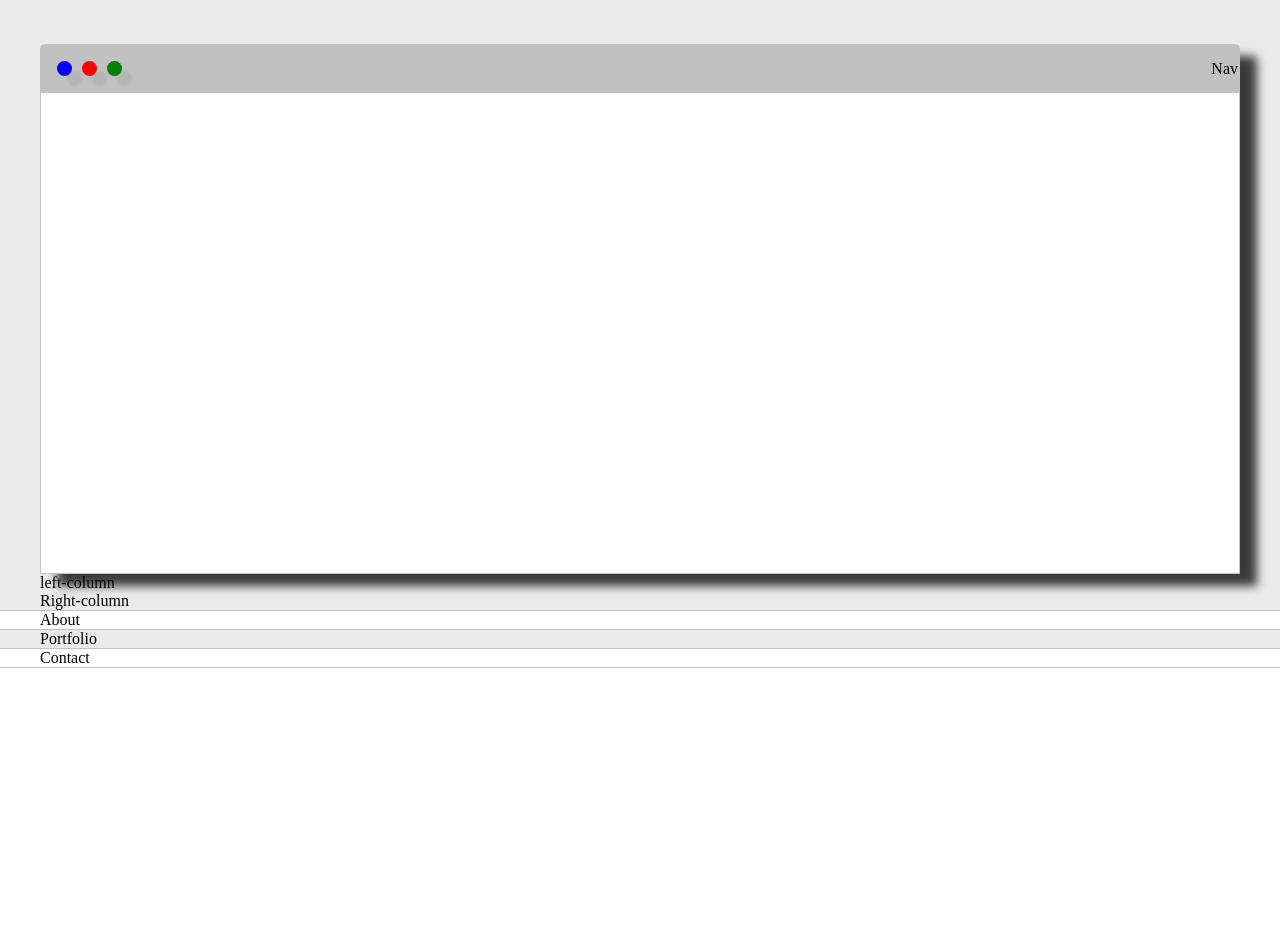
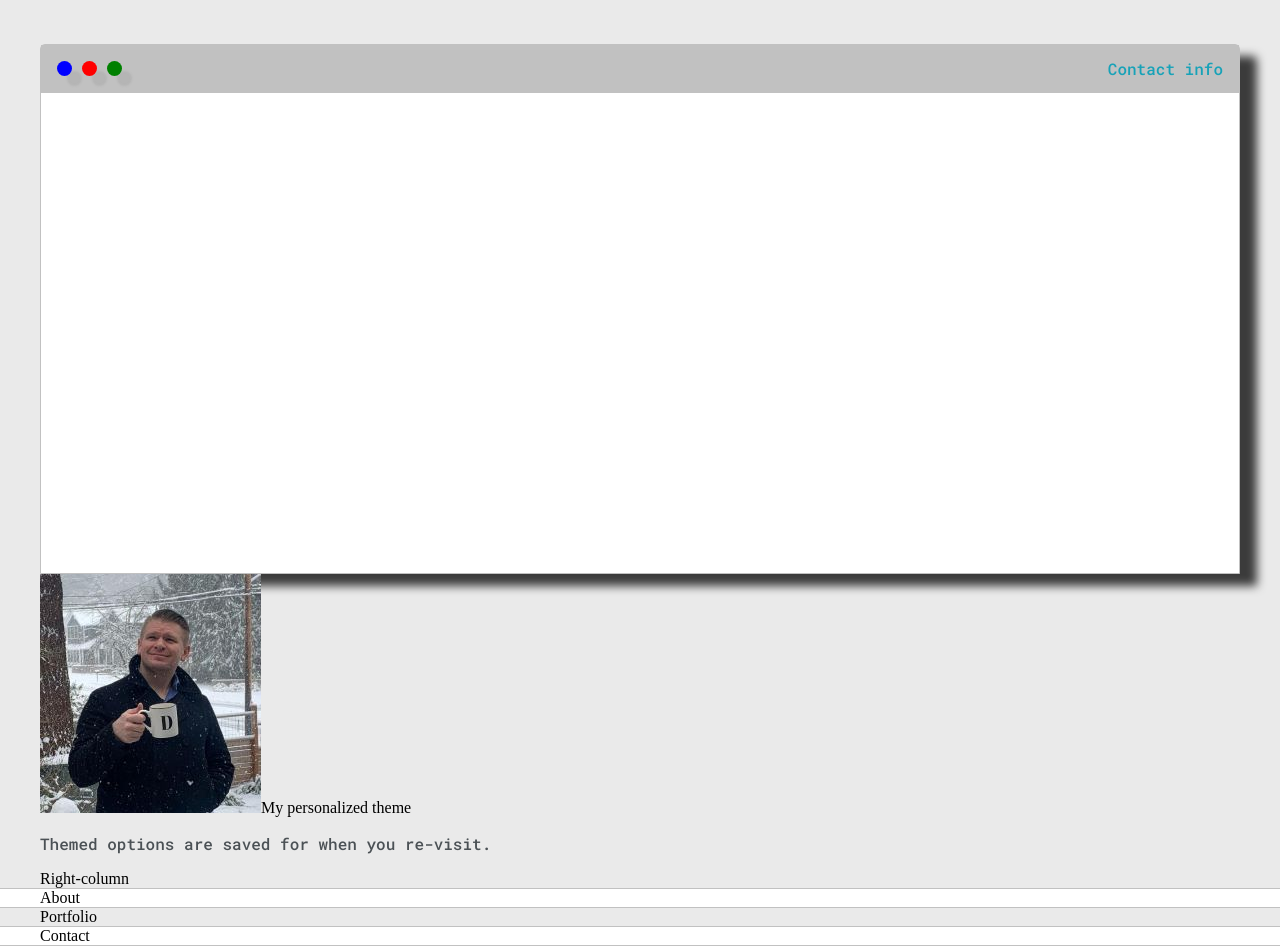
Before and after one commit to atcook68/Website01, a plain HTML site: page index.html in a window 1280 px wide. Shown: the part 132-1078 px from the top of the page. Before the commit the page ends 800 px from the top, so only its background shows below. Drawn offline with nearby package versions, Linux system fonts and the light colour scheme.

Commit message:
Inserted a pic

```diff
--- a/default.css
+++ b/default.css
@@ -90,6 +90,16 @@ align-items: center;
 background-color: var(--borderColor);
 }
 
+#navigation{
+    margin:0;
+    padding: 10px;
+}
+#navigation li{
+    display: inline-block;
+    margin-right: 5px;
+    margin-left: 5px;
+}
+
 .dots-wrapper{
     display: flex;
     padding: 10px;
--- a/index.html
+++ b/index.html
@@ -36,12 +36,24 @@
                         <div id="dot-3" class="browser-dot"></div>
                 </div>
                 <ul id="navigation">
-                    Nav
+                    <li><a href="#">Contact info</a></li>
+
                 </ul>
                 </div>
             </div>
                 <div class="left-column">
-                    left-column
+                    <img id="profile-pic" src="snow-pic.jpg"
+                    <h5 style="text-align: center; line-height: 0;">My personalized theme</h5>
+
+                    <div class="theme-options-wrapper">
+                        <div id="light-mode" class="theme-dot"></div>
+                        <div id="blue-mode" class="theme-dot"></div>
+                        <div id="green-mode" class="theme-dot"></div>
+                        <div id="purple-mode" class="theme-dot"></div>
+                    </div>
+                    <p>
+                        Themed options are saved for when you re-visit.
+                    </p>
             </div>
                 <div class="right-column">
                     Right-column
```
Also changed, not shown: snow-pic.jpg (added).
